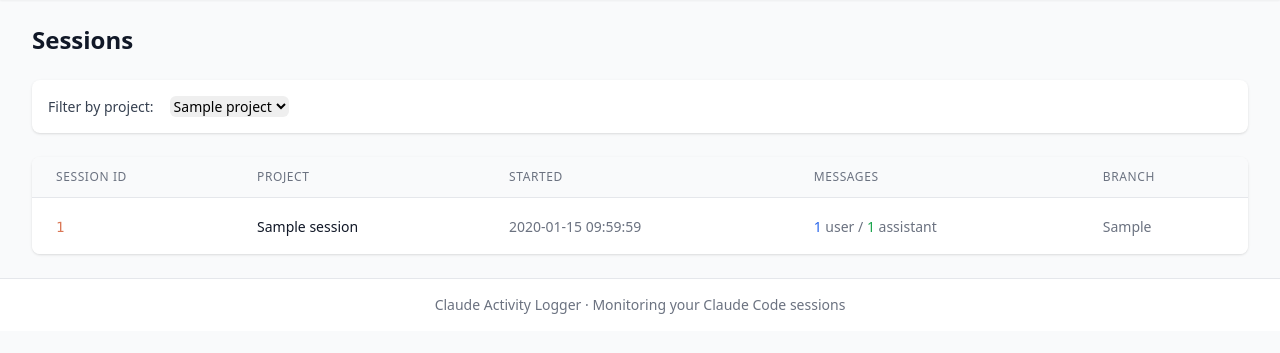
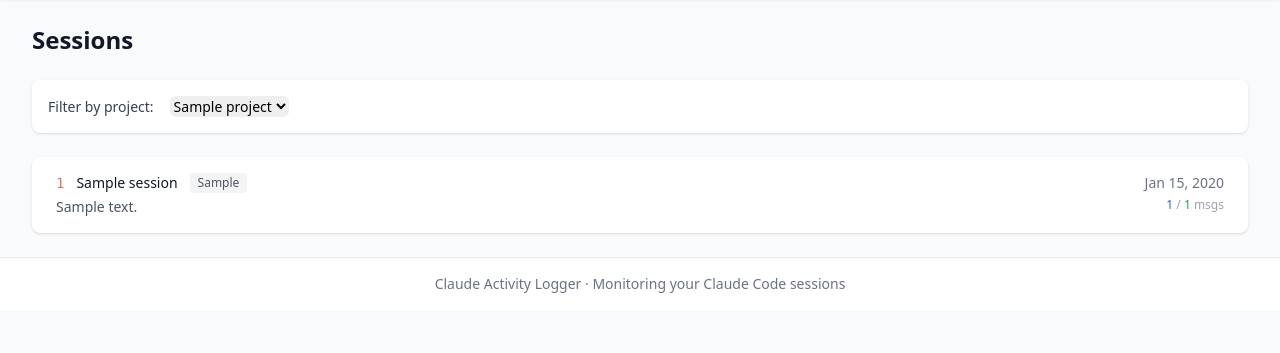
Before and after one commit to orlenko/claude-activity-log, a Flask app: template src/claude_activity/web/templates/sessions.html in a window 1280 px wide. Shown: the part 65-418 px from the top of the page. Run offline with Flask 3, Linux system fonts and the light colour scheme; the template is opened without the code that fills it: most values are stand-ins (such as "Sample title", 1, 10 or a date in 2020); some libraries are stand-ins or nearby versions.

Commit message:
Show first message snippet in sessions list
- Add first_message field to get_recent_sessions() with first user prompt
- Redesign sessions list from table to card-style layout
- Each session now shows:
  - Session ID and project name
  - Git branch (if available) as a badge
  - First line of the first user message as preview
  - Relative time (e.g., "2h ago") and message counts
- Much easier to scan and identify what each session was about

Co-Authored-By: Claude Opus 4.5 <noreply@anthropic.com>

```diff
--- a/src/claude_activity/queries.py
+++ b/src/claude_activity/queries.py
@@ -134,14 +134,28 @@ class QueryHelper:
         since: Optional[datetime] = None,
         limit: int = 20
     ) -> list[dict]:
-        """Get recent sessions with message counts."""
+        """Get recent sessions with message counts and first message snippet."""
         sessions = self.db.list_sessions(project_id=project_id, since=since, limit=limit)
 
         # Enrich with message data
         for session in sessions:
             messages = self.db.get_messages_for_session(session['id'])
-            session['user_count'] = len([m for m in messages if m.get('role') == 'user'])
+            user_messages = [m for m in messages if m.get('role') == 'user']
+            session['user_count'] = len(user_messages)
             session['assistant_count'] = len([m for m in messages if m.get('role') == 'assistant'])
+
+            # Get first user message as snippet
+            session['first_message'] = None
+            for msg in user_messages:
+                content = msg.get('content') or ''
+                content = content.strip()
+                if content and not content.startswith('[Tool:'):
+                    # Get first line or first 150 chars
+                    first_line = content.split('\n')[0]
+                    if len(first_line) > 150:
+                        first_line = first_line[:150] + '...'
+                    session['first_message'] = first_line
+                    break
 
         return sessions
 
--- a/src/claude_activity/web/templates/sessions.html
+++ b/src/claude_activity/web/templates/sessions.html
@@ -26,59 +26,50 @@
     </div>
 
     <!-- Sessions List -->
-    <div class="bg-white dark:bg-gray-800 rounded-lg shadow overflow-hidden">
-        <table class="min-w-full divide-y divide-gray-200 dark:divide-gray-700">
-            <thead class="bg-gray-50 dark:bg-gray-700">
-                <tr>
-                    <th class="px-6 py-3 text-left text-xs font-medium text-gray-500 dark:text-gray-400 uppercase tracking-wider">
-                        Session ID
-                    </th>
-                    <th class="px-6 py-3 text-left text-xs font-medium text-gray-500 dark:text-gray-400 uppercase tracking-wider">
-                        Project
-                    </th>
-                    <th class="px-6 py-3 text-left text-xs font-medium text-gray-500 dark:text-gray-400 uppercase tracking-wider">
-                        Started
-                    </th>
-                    <th class="px-6 py-3 text-left text-xs font-medium text-gray-500 dark:text-gray-400 uppercase tracking-wider">
-                        Messages
-                    </th>
-                    <th class="px-6 py-3 text-left text-xs font-medium text-gray-500 dark:text-gray-400 uppercase tracking-wider">
-                        Branch
-                    </th>
-                </tr>
-            </thead>
-            <tbody class="bg-white dark:bg-gray-800 divide-y divide-gray-200 dark:divide-gray-700">
-                {% for session in sessions %}
-                <tr class="hover:bg-gray-50 dark:hover:bg-gray-700 cursor-pointer"
-                    onclick="window.location='{{ url_for('session_detail', session_id=session.session_id) }}'">
-                    <td class="px-6 py-4 whitespace-nowrap">
+    <div class="bg-white dark:bg-gray-800 rounded-lg shadow divide-y divide-gray-200 dark:divide-gray-700">
+        {% for session in sessions %}
+        <a href="{{ url_for('session_detail', session_id=session.session_id) }}"
+           class="block px-6 py-4 hover:bg-gray-50 dark:hover:bg-gray-700 transition-colors">
+            <div class="flex items-start justify-between">
+                <div class="flex-1 min-w-0">
+                    <!-- First row: Session ID, Project, Time -->
+                    <div class="flex items-center space-x-3 mb-1">
                         <span class="text-sm font-mono text-claude-orange">{{ session.session_id[:12] }}</span>
-                    </td>
-                    <td class="px-6 py-4 whitespace-nowrap">
-                        <span class="text-sm text-gray-900 dark:text-white">{{ session.project_name or 'Unknown' }}</span>
-                    </td>
-                    <td class="px-6 py-4 whitespace-nowrap">
-                        <span class="text-sm text-gray-500 dark:text-gray-400">{{ session.started_at|localtime }}</span>
-                    </td>
-                    <td class="px-6 py-4 whitespace-nowrap">
-                        <span class="text-sm text-gray-500 dark:text-gray-400">
-                            <span class="text-blue-600 dark:text-blue-400">{{ session.user_count }}</span> user /
-                            <span class="text-green-600 dark:text-green-400">{{ session.assistant_count }}</span> assistant
+                        <span class="text-sm font-medium text-gray-900 dark:text-white">{{ session.project_name or 'Unknown' }}</span>
+                        {% if session.git_branch %}
+                        <span class="text-xs px-2 py-0.5 bg-gray-100 dark:bg-gray-700 text-gray-600 dark:text-gray-400 rounded">
+                            {{ session.git_branch }}
                         </span>
-                    </td>
-                    <td class="px-6 py-4 whitespace-nowrap">
-                        <span class="text-sm text-gray-500 dark:text-gray-400">{{ session.git_branch or '-' }}</span>
-                    </td>
-                </tr>
-                {% else %}
-                <tr>
-                    <td colspan="5" class="px-6 py-4 text-center text-gray-500 dark:text-gray-400">
-                        No sessions found
-                    </td>
-                </tr>
-                {% endfor %}
-            </tbody>
-        </table>
+                        {% endif %}
+                    </div>
+                    <!-- Second row: First message snippet -->
+                    {% if session.first_message %}
+                    <p class="text-sm text-gray-600 dark:text-gray-300 truncate">
+                        {{ session.first_message }}
+                    </p>
+                    {% else %}
+                    <p class="text-sm text-gray-400 dark:text-gray-500 italic">
+                        No message preview available
+                    </p>
+                    {% endif %}
+                </div>
+                <!-- Right side: Time and message counts -->
+                <div class="ml-4 flex-shrink-0 text-right">
+                    <div class="text-sm text-gray-500 dark:text-gray-400">
+                        {{ session.started_at|timeago }}
+                    </div>
+                    <div class="text-xs text-gray-400 dark:text-gray-500 mt-1">
+                        <span class="text-blue-600 dark:text-blue-400">{{ session.user_count }}</span> /
+                        <span class="text-green-600 dark:text-green-400">{{ session.assistant_count }}</span> msgs
+                    </div>
+                </div>
+            </div>
+        </a>
+        {% else %}
+        <div class="px-6 py-8 text-center text-gray-500 dark:text-gray-400">
+            No sessions found
+        </div>
+        {% endfor %}
     </div>
 
     <!-- Pagination -->
```
